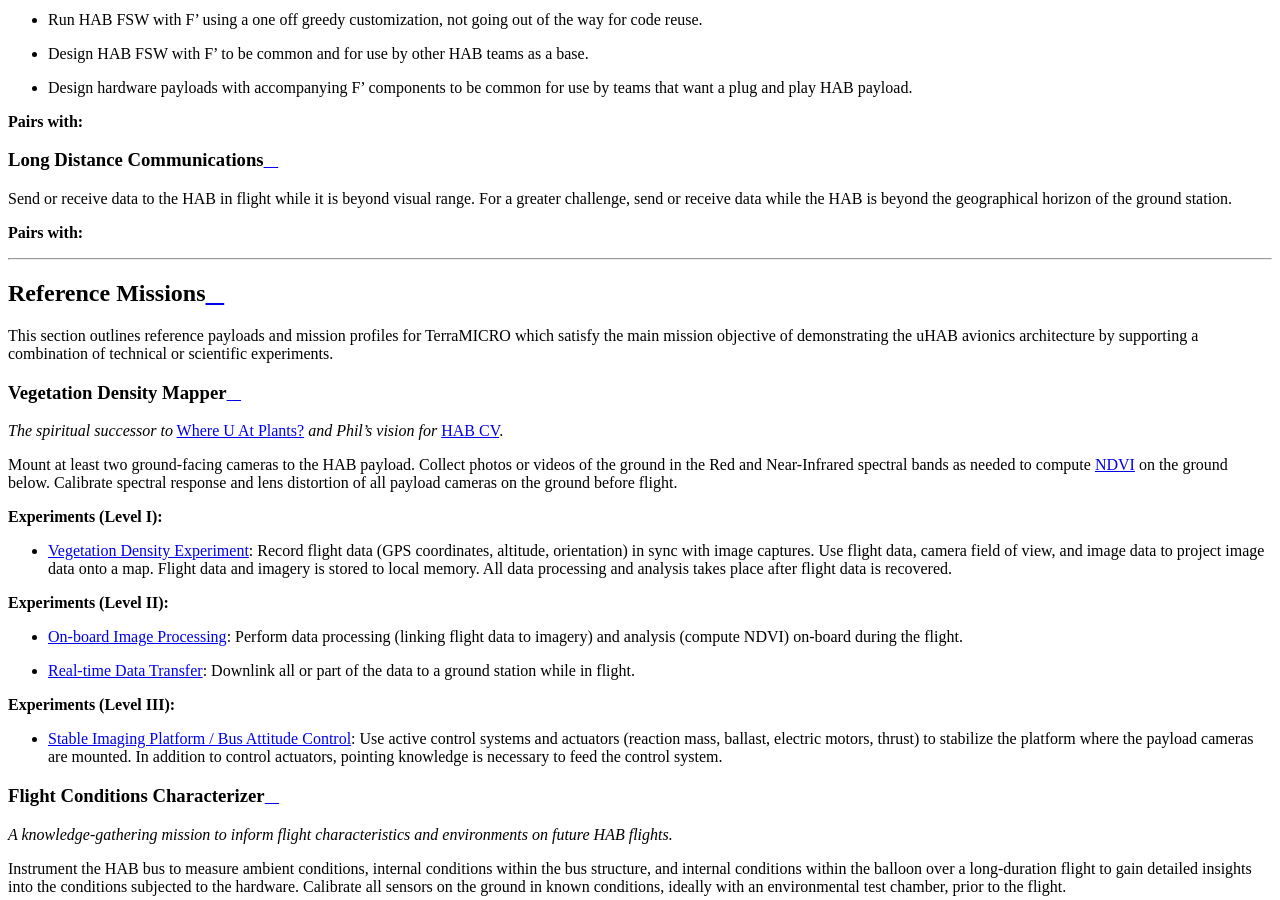
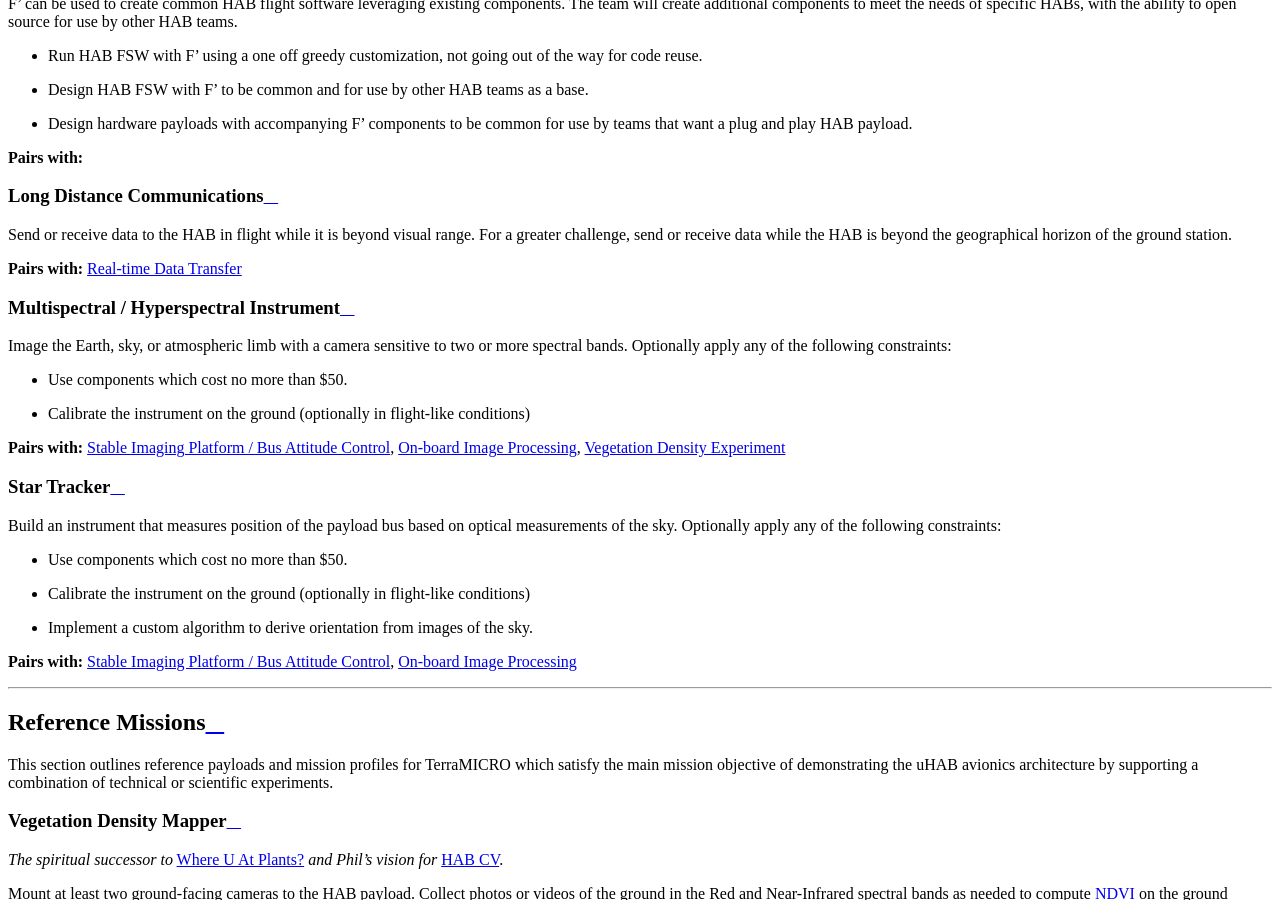
Before and after one commit to TerraHAB/TerraMICRO, a Sphinx documentation site: the page built from docs/concepts.rst, in a window 1280 px wide and 900 px high, scrolled down 3120 px. Built offline with Sphinx 7.4.7 and the Read the Docs theme 2.0.0, drawn with Linux system fonts in a browser that asks for light colours; some of the changed text lies outside the part shown.

Commit message:
more ideas

```diff
--- a/docs/concepts.rst
+++ b/docs/concepts.rst
@@ -206,7 +206,32 @@
 a greater challenge, send or receive data while the HAB is beyond the
 geographical horizon of the ground station.
 
-**Pairs with:**
+**Pairs with:** `Real-time Data Transfer`_
+
+
+Multispectral / Hyperspectral Instrument
+----------------------------------------
+Image the Earth, sky, or atmospheric limb with a camera sensitive to two or
+more spectral bands. Optionally apply any of the following constraints:
+
+- Use components which cost no more than $50.
+- Calibrate the instrument on the ground (optionally in flight-like conditions)
+
+**Pairs with:** `Stable Imaging Platform / Bus Attitude Control`_,
+`On-board Image Processing`_, `Vegetation Density Experiment`_
+
+
+Star Tracker
+------------
+Build an instrument that measures position of the payload bus based on optical
+measurements of the sky. Optionally apply any of the following constraints:
+
+- Use components which cost no more than $50.
+- Calibrate the instrument on the ground (optionally in flight-like conditions)
+- Implement a custom algorithm to derive orientation from images of the sky.
+
+**Pairs with:** `Stable Imaging Platform / Bus Attitude Control`_,
+`On-board Image Processing`_
 
 
 -------------------------------------------------------------------------------
```
